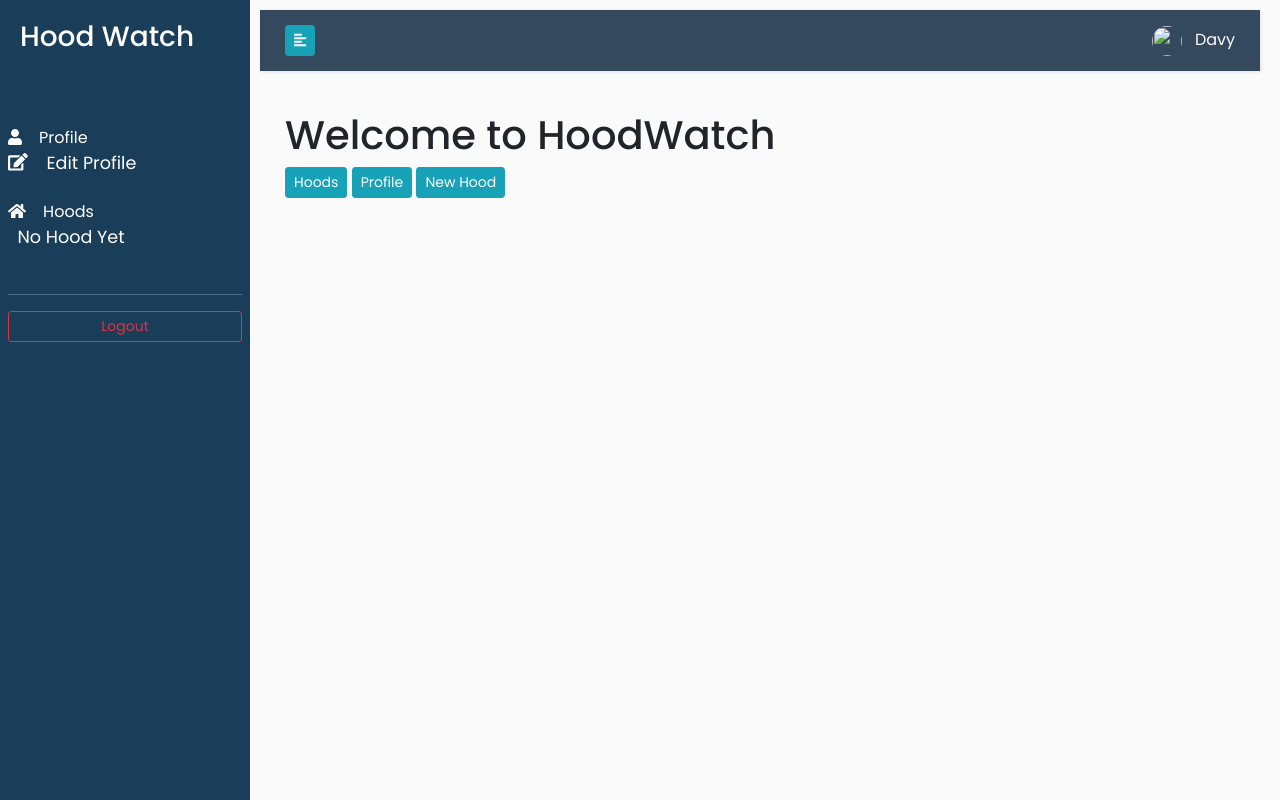
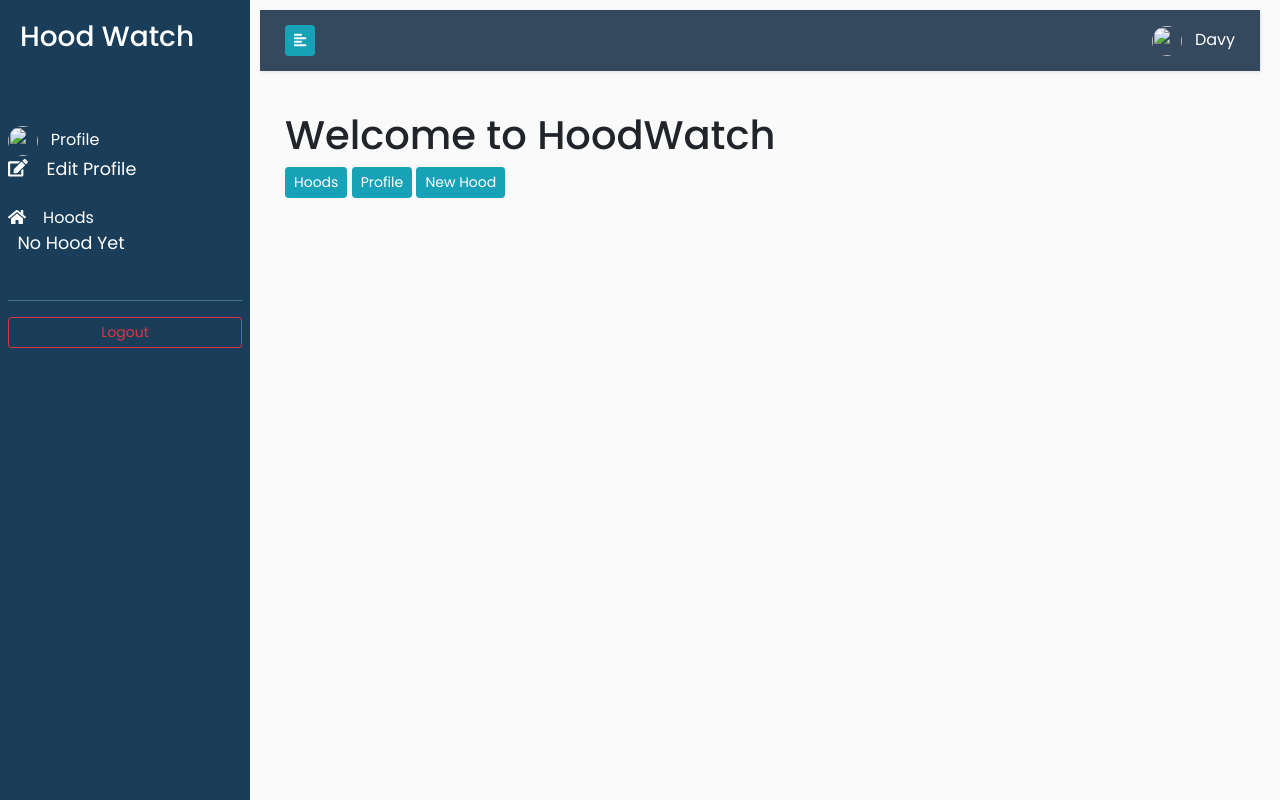
Before and after one commit to poldiee/Hood, a Django app: page / in a window 1280 px wide. Run offline with Django 4.2, Linux system fonts and the light colour scheme; a user stored in the database is signed in; some libraries are stand-ins or nearby versions.

Commit message:
update pol and health and display user profile pic on sidebar

```diff
--- a/hoodwatch/templates/bar.html
+++ b/hoodwatch/templates/bar.html
@@ -7,7 +7,7 @@
     <ul class="list-unstyled components mr-2 ml-2">
         <li class="mb-4"></li>
             <a href="{% url 'profile' user.username %}">
-                <i class="fas fa-user"></i>&nbsp;
+                <img class="rounded-circle nav-img"src="{{ user.profile.profile_picture.url }}" alt="">
                 &nbsp; Profile
             </a>
 
```
Also changed, not shown: hoodwatch/templates/profile.html (+6 -4 lines).
